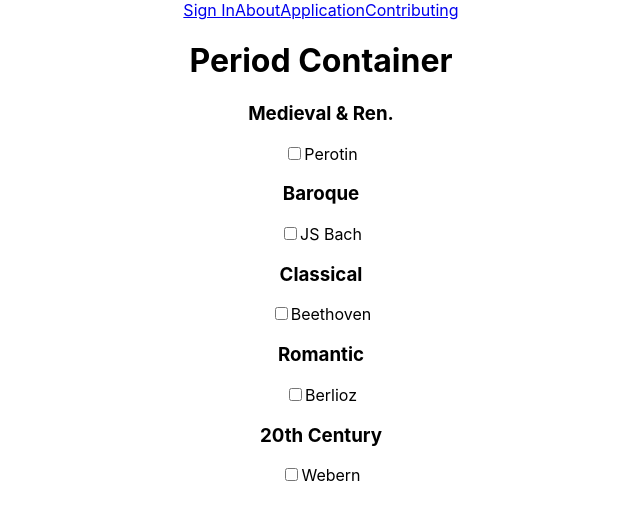
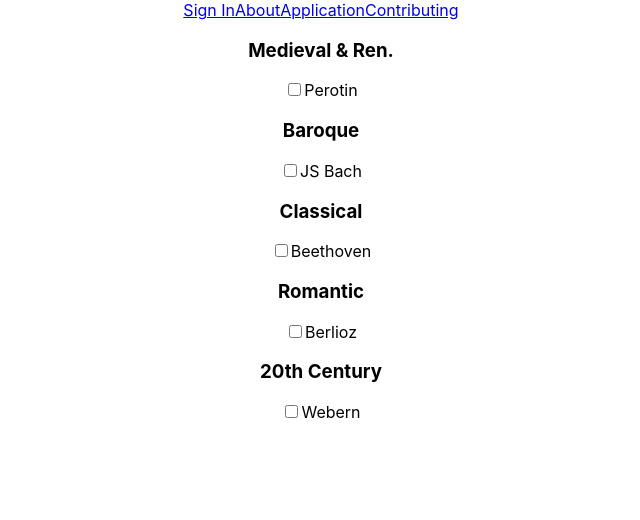
Before and after one commit to QED0711/score-study-react, a React (Create React App) app: page /app in a window 1280 px wide. Shown: the top 520 px of the page, without its empty margins (319-959 px from the left). Built offline with nearby package versions, Linux system fonts and the light colour scheme.

Commit message:
added signed in as marker

```diff
--- a/src/App.js
+++ b/src/App.js
@@ -22,7 +22,7 @@ function App() {
   const [selectedScore, setSelectedScore] = useState(null);
 
   const [user, setUser] = useState(null);
-  console.log(user)
+
   return (
     <BrowserRouter>
       <div className="App">
--- a/src/components/periods/PeriodContainer.js
+++ b/src/components/periods/PeriodContainer.js
@@ -1,6 +1,7 @@
 import React, { useContext, useEffect } from "react";
 
 import ComposerContext from "../../contexts/ComposerContext";
+import UserContext from "../../contexts/UserContext";
 import { getAllWorks, getComposerWorks } from "../../js/apiRequests";
 
 import Period from "./Period";
@@ -28,6 +29,7 @@ const PeriodContainer = () => {
   const composers = testComposers;
 
   const { selectedComposers, scores, setScores } = useContext(ComposerContext);
+  const {user} = useContext(UserContext);
 
   useEffect(() => {
     if (selectedComposers.length) {
@@ -39,7 +41,7 @@ const PeriodContainer = () => {
 
   return (
     <div className="period-container">
-      <h1>Period Container</h1>
+      {user && <h3>Signed in as {user.username}</h3>}
       <Period title={"Medieval & Ren."} era={"early"} composers={composers} />
       <Period title={"Baroque"} era={"baroque"} composers={composers} />
       <Period title={"Classical"} era={"classical"} composers={composers} />
```
